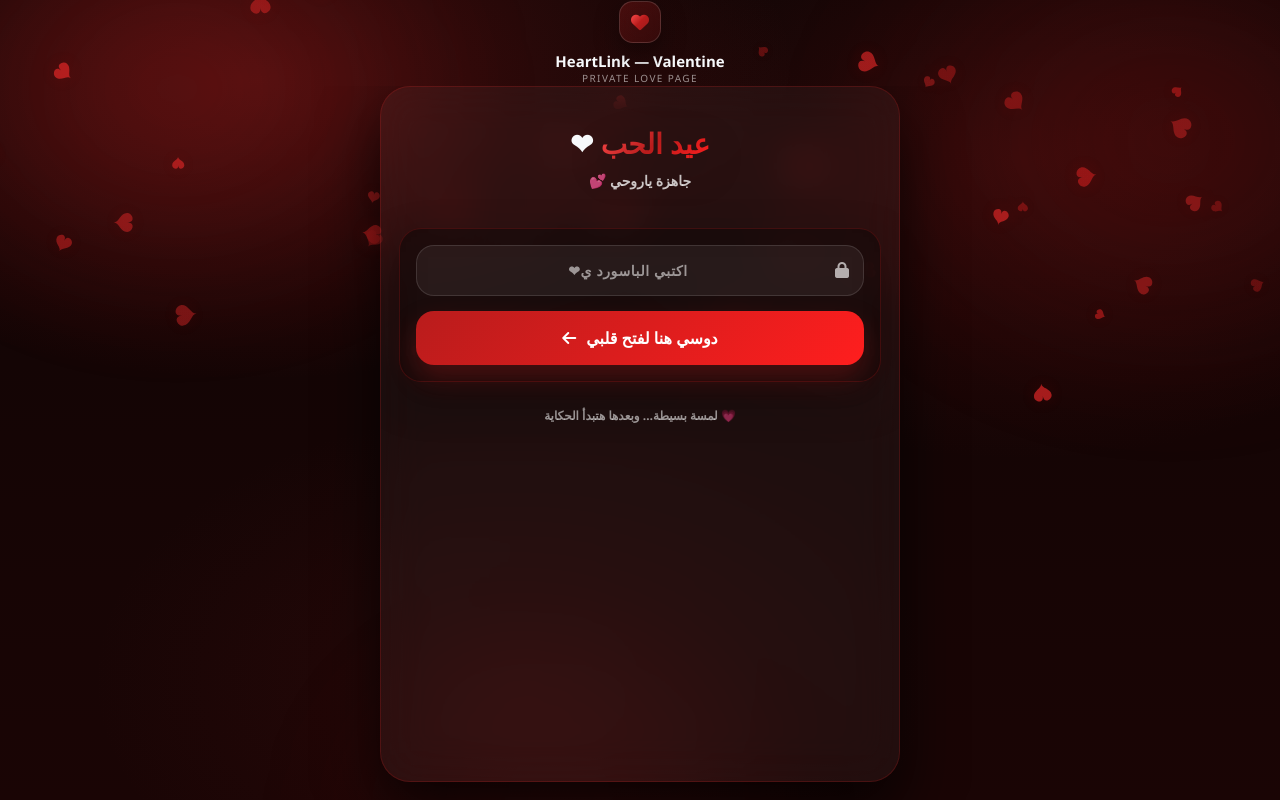
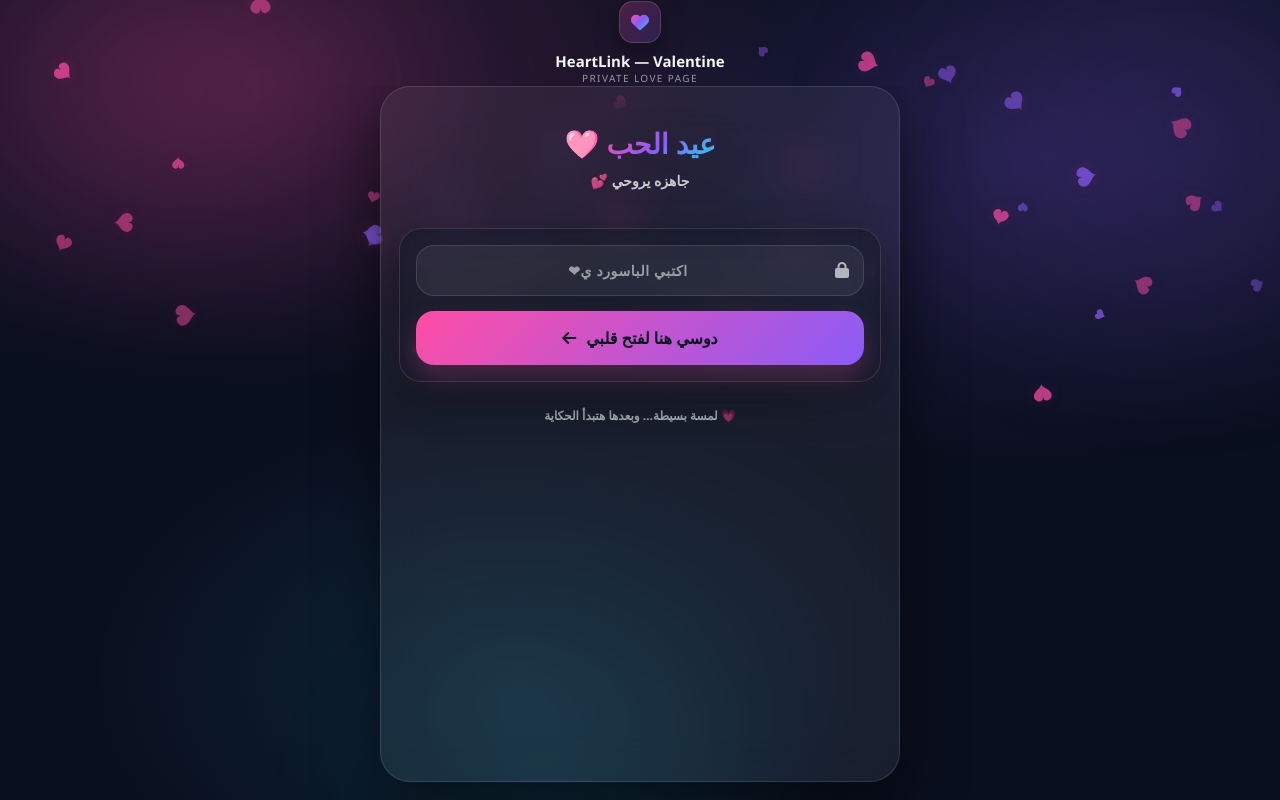
Before and after one commit to HeartLink349/hshsgs, a plain HTML site: page index.html in a window 1280 px wide. Drawn offline with Linux system fonts and the light colour scheme.

Commit message:
Update index.html

```diff
--- a/index.html
+++ b/index.html
@@ -8,13 +8,13 @@
   <link rel="stylesheet" href="https://cdnjs.cloudflare.com/ajax/libs/font-awesome/6.4.0/css/all.min.css"/>
   <style>
     :root{
-      --bg0:#0f0505; /* أسود مائل للأحمر الداكن */
-      --bg1:#1a0505;
+      --bg0:#0b1020;
+      --bg1:#0a0f1f;
       --text:#f8fafc;
-      --pink:#ff1e1e; /* أحمر فخم */
-      --violet:#b91c1c; /* أحمر داكن */
-      --cyan:#7f1d1d; /* أحمر نبيتي */
-      --shadow: 0 28px 60px rgba(0,0,0,.75);
+      --pink:#ff4da6;
+      --violet:#8b5cf6;
+      --cyan:#22d3ee;
+      --shadow: 0 28px 60px rgba(0,0,0,.55);
     }
     *{ box-sizing:border-box; -webkit-tap-highlight-color:transparent; font-family: "Segoe UI", system-ui, sans-serif; }
     html,body{ height:100%; }
@@ -23,18 +23,18 @@
       color:var(--text);
       overflow:hidden;
       background:
-        radial-gradient(900px 500px at 20% 10%, rgba(220,38,38,.25), transparent 60%),
-        radial-gradient(800px 500px at 80% 20%, rgba(153,27,27,.22), transparent 60%),
-        radial-gradient(700px 450px at 40% 85%, rgba(127,29,29,.15), transparent 60%),
+        radial-gradient(900px 500px at 20% 10%, rgba(255,77,166,.20), transparent 60%),
+        radial-gradient(800px 500px at 80% 20%, rgba(139,92,246,.18), transparent 60%),
+        radial-gradient(700px 450px at 40% 85%, rgba(34,211,238,.12), transparent 60%),
         linear-gradient(180deg, var(--bg0), var(--bg1));
     }
     .glow{
       position:fixed; inset:-100px; pointer-events:none; z-index:-2;
-      filter: blur(60px); opacity:.65;
+      filter: blur(60px); opacity:.55;
       background:
-        radial-gradient(500px 380px at 20% 20%, rgba(220,38,38,.35), transparent 60%),
-        radial-gradient(520px 400px at 85% 25%, rgba(185,28,28,.32), transparent 65%),
-        radial-gradient(420px 320px at 45% 90%, rgba(153,27,27,.22), transparent 60%);
+        radial-gradient(500px 380px at 20% 20%, rgba(255,77,166,.30), transparent 60%),
+        radial-gradient(520px 400px at 85% 25%, rgba(139,92,246,.28), transparent 65%),
+        radial-gradient(420px 320px at 45% 90%, rgba(34,211,238,.18), transparent 60%);
       animation: floaty 12s ease-in-out infinite alternate;
     }
     @keyframes floaty{
@@ -48,7 +48,7 @@
     .brand{ display:flex; align-items:center; flex-direction: column; gap:4px; min-width:0; text-align: center; }
     .logo{
       width:42px; height:42px; border-radius:14px; display:grid; place-items:center;
-      background: linear-gradient(135deg, rgba(220,38,38,.22), rgba(153,27,27,.18));
+      background: linear-gradient(135deg, rgba(255,77,166,.22), rgba(139,92,246,.18));
       border: 1px solid rgba(255,255,255,.14);
       box-shadow: 0 10px 24px rgba(0,0,0,.35);
       backdrop-filter: blur(14px);
@@ -56,7 +56,7 @@
     }
     .logo i{
       font-size:18px;
-      background: linear-gradient(135deg, #ff4d4d, #b91c1c, #991b1b);
+      background: linear-gradient(135deg, var(--pink), var(--violet), var(--cyan));
       -webkit-background-clip:text; -webkit-text-fill-color:transparent;
     }
     .brand h1{ margin:0; font-size:15px; font-weight:900; white-space:nowrap; }
@@ -68,8 +68,8 @@
     .card{
       width:100%; height:100%;
       border-radius: 30px;
-      background: rgba(255,255,255,.04);
-      border: 1px solid rgba(220,38,38,.2);
+      background: rgba(255,255,255,.06);
+      border: 1px solid rgba(255,255,255,.12);
       box-shadow: var(--shadow);
       backdrop-filter: blur(22px);
       overflow:hidden;
@@ -85,7 +85,7 @@
     .hero{ text-align:center; padding: 18px 14px 8px; width: 100%; }
     .hero h2{ margin:0; font-size:28px; font-weight:1000; line-height:1.2; }
     .gradtxt{
-      background: linear-gradient(135deg, #ff4d4d, #b91c1c, #ff1e1e);
+      background: linear-gradient(135deg, var(--pink), var(--violet), var(--cyan));
       -webkit-background-clip:text; -webkit-text-fill-color:transparent;
       filter: drop-shadow(0 10px 20px rgba(0,0,0,.35));
     }
@@ -101,8 +101,8 @@
 
     .panel{
       padding: 16px; border-radius: 22px;
-      border: 1px solid rgba(220,38,38,.2);
-      background: rgba(15,5,5,.6);
+      border: 1px solid rgba(255,255,255,.12);
+      background: rgba(10,14,30,.45);
       backdrop-filter: blur(18px);
       box-shadow: 0 16px 40px rgba(0,0,0,.35);
     }
@@ -113,7 +113,7 @@
       background: rgba(255,255,255,.06);
     }
     .input i{ color: rgba(255,255,255,.65); }
-    input[type="password"], input[type="text"]{
+    input[type="password"]{
       width:100%; border:none; outline:none; background:transparent; color: var(--text);
       font-size:14px; font-weight:800; letter-spacing:.6px; text-align: center;
     }
@@ -121,8 +121,8 @@
 
     .btn{
       border:none; cursor:pointer; padding: 16px 14px; border-radius: 18px; font-weight:1000;
-      color:#fff; background: linear-gradient(135deg, #b91c1c, #ff1e1e);
-      box-shadow: 0 14px 28px rgba(185,28,28,0.3);
+      color:#0b1020; background: linear-gradient(135deg, var(--pink), var(--violet));
+      box-shadow: 0 14px 28px rgba(255,77,166,0.22);
       transition: transform .12s ease;
       display:flex; align-items:center; justify-content:center; gap:10px;
       width: 100%; white-space:nowrap; font-size: 16px;
@@ -141,42 +141,40 @@
     .section-title{ text-align:center; margin: 4px 0 12px; font-size: 18px; font-weight:1000; width: 100%; }
     .timer{ display:grid; grid-template-columns: repeat(3, 1fr); gap: 10px; margin-top: 8px; width: 100%; }
     .tbox{
-      padding: 14px 10px; border-radius: 20px; border: 1px solid rgba(220,38,38,.2);
+      padding: 14px 10px; border-radius: 20px; border: 1px solid rgba(255,255,255,.12);
       background: rgba(255,255,255,.06); text-align:center; position:relative; overflow:hidden;
     }
     .tbox::before{
       content:""; position:absolute; inset:-40px;
-      background: radial-gradient(circle at 20% 20%, rgba(185,28,28,.2), transparent 55%),
-                radial-gradient(circle at 80% 80%, rgba(220,38,38,.15), transparent 55%);
+      background: radial-gradient(circle at 20% 20%, rgba(255,77,166,.18), transparent 55%),
+                radial-gradient(circle at 80% 80%, rgba(139,92,246,.16), transparent 55%);
       filter: blur(18px); opacity:.9;
     }
     .tbox > *{ position:relative; z-index:1; }
     .tval{ font-size: 22px; font-weight:1000; }
     .tlabel{ margin-top: 4px; font-size: 11px; color: rgba(255,255,255,.70); font-weight:900; letter-spacing:1px; text-transform:uppercase; }
 
-    .player, .video-panel{
+    .player{
       margin-top: 14px; padding: 14px; border-radius: 22px;
-      border: 1px solid rgba(220,38,38,.2);
-      background: rgba(15,5,5,.6);
+      border: 1px solid rgba(255,255,255,.12);
+      background: rgba(10,14,30,.45);
       backdrop-filter: blur(18px);
       box-shadow: 0 16px 40px rgba(0,0,0,.30);
       width: 100%;
     }
-    .video-panel video { width: 100%; border-radius: 15px; display: block; background: #000; }
-
     .player-top{ display:flex; align-items:center; justify-content:space-between; gap:12px; }
     .track{ display:flex; align-items:center; gap:10px; min-width:0; }
     .disc{
       width:42px; height:42px; border-radius:16px;
-      background: linear-gradient(135deg, rgba(220,38,38,.22), rgba(153,27,27,.18));
+      background: linear-gradient(135deg, rgba(255,77,166,.22), rgba(139,92,246,.18));
       border: 1px solid rgba(255,255,255,.12);
       display:grid; place-items:center;
       box-shadow: 0 10px 24px rgba(0,0,0,.25);
     }
-    .disc i{ font-size:16px; background: linear-gradient(135deg, #ff4d4d, #b91c1c);
+    .disc i{ font-size:16px; background: linear-gradient(135deg, var(--pink), var(--violet), var(--cyan));
       -webkit-background-clip:text; -webkit-text-fill-color:transparent; }
     .track-title{ font-weight:1000; font-size:13px; white-space:nowrap; overflow:hidden; text-overflow:ellipsis; }
-    .track-sub{ font-size:11px; color: #ff4d4d; font-weight:800; margin-top:2px; }
+    .track-sub{ font-size:11px; color: var(--pink); font-weight:800; margin-top:2px; }
 
     .pbtn{
       width:48px; height:48px; border-radius: 18px;
@@ -191,18 +189,18 @@
     .bar{ margin-top: 12px; display:flex; align-items:center; gap:10px; }
     .time{ font-size: 11px; color: rgba(255,255,255,.65); font-weight:900; min-width:42px; text-align:center; }
     .range{ flex:1; height: 10px; border-radius: 999px; background: rgba(255,255,255,.10); position:relative; cursor:pointer; overflow:hidden; }
-    .fill{ position:absolute; inset:0 auto 0 0; width:0%; background: linear-gradient(135deg, #b91c1c, #ff1e1e); border-radius: 999px; }
+    .fill{ position:absolute; inset:0 auto 0 0; width:0%; background: linear-gradient(135deg, var(--pink), var(--violet)); border-radius: 999px; }
     .knob{
       position:absolute; top:50%; width: 16px; height:16px; border-radius: 50%;
       background:#fff; transform: translate(-50%, -50%); left: 0%;
       box-shadow: 0 10px 24px rgba(0,0,0,.30);
-      border: 3px solid rgba(185,28,28,.35);
+      border: 3px solid rgba(255,77,166,.35);
       pointer-events:none;
     }
     .player-bottom{ display:flex; align-items:center; justify-content:space-between; gap:10px; margin-top: 12px; }
     .vwrap{ display:flex; align-items:center; gap:8px; width:45%; }
     .vwrap i{ color: rgba(255,255,255,.7); }
-    input[type="range"].vol{ width:100%; accent-color: #ff1e1e; }
+    input[type="range"].vol{ width:100%; accent-color: var(--pink); }
 
     .headline{ margin: 14px 0 8px; text-align:center; font-size: 18px; font-weight:1000; width: 100%; }
 
@@ -217,7 +215,7 @@
     .imgcard{
       border-radius: 20px;
       overflow:hidden;
-      border: 1px solid rgba(220,38,38,.2);
+      border: 1px solid rgba(255,255,255,.12);
       background: rgba(255,255,255,.06);
       box-shadow: 0 18px 40px rgba(0,0,0,.25);
       display:flex;
@@ -237,9 +235,9 @@
 
     .overlay{
       position:fixed; inset:0;
-      background: radial-gradient(800px 500px at 50% 30%, rgba(185,28,28,.2), transparent 55%),
-                radial-gradient(800px 520px at 50% 75%, rgba(153,27,27,.2), transparent 60%),
-                rgba(0,0,0,.8);
+      background: radial-gradient(800px 500px at 50% 30%, rgba(255,77,166,.16), transparent 55%),
+                radial-gradient(800px 520px at 50% 75%, rgba(139,92,246,.16), transparent 60%),
+                rgba(0,0,0,.65);
       backdrop-filter: blur(10px);
       display:flex; align-items:center; justify-content:center;
       padding: 18px;
@@ -250,8 +248,8 @@
     .overlay.show{ opacity:1; pointer-events:auto; }
     .letter{
       width:min(560px, 100%);
-      border-radius: 28px; border: 1px solid rgba(220,38,38,.3);
-      background: rgba(20,5,5,.85);
+      border-radius: 28px; border: 1px solid rgba(255,255,255,.14);
+      background: rgba(10,14,30,.65);
       box-shadow: 0 30px 80px rgba(0,0,0,.65);
       overflow:hidden;
       transform: translateY(10px) scale(.99);
@@ -285,8 +283,8 @@
       transform: translateX(-50%) translateY(20px);
       padding: 12px 14px;
       border-radius: 18px;
-      border:1px solid rgba(220,38,38,.3);
-      background: rgba(10,5,5,.85);
+      border:1px solid rgba(255,255,255,.14);
+      background: rgba(10,14,30,.70);
       backdrop-filter: blur(14px);
       box-shadow: 0 20px 50px rgba(0,0,0,.55);
       font-weight: 900;
@@ -298,7 +296,7 @@
     }
     .toast.show{ opacity:1; transform: translateX(-50%) translateY(0); }
     .toast .warn{
-      background: linear-gradient(135deg, #fbbf24, #ef4444);
+      background: linear-gradient(135deg, #fbbf24, #fb7185);
       -webkit-background-clip:text; -webkit-text-fill-color:transparent;
     }
 
@@ -329,8 +327,8 @@
         <section class="card active" id="page1" aria-label="Password Gate">
           <div class="card-inner">
             <div class="hero">
-              <h2><span class="gradtxt">عيد الحب</span> ❤</h2>
-              <p>جاهزة ياروحي 💕</p>
+              <h2><span class="gradtxt">عيد الحب</span> 🩷</h2>
+              <p>جاهزه يروحي 💕</p>
             </div>
 
             <div class="login-container">
@@ -338,7 +336,7 @@
                 <div class="field">
                   <div class="input">
                     <i class="fa-solid fa-lock"></i>
-                    <input id="pass" type="text" placeholder="اكتبي الباسورد ي❤" />
+                    <input id="pass" type="password" inputmode="numeric" autocomplete="one-time-code" placeholder="اكتبي الباسورد ي❤" />
                   </div>
                   <button class="btn" id="enterBtn">
                     دوسي هنا لفتح قلبي
@@ -399,37 +397,37 @@
                 </div>
               </div>
 
-              <audio id="audio" loop preload="auto" src="https://i.top4top.io/m_3694p5ako1.mp4"></audio>
+              <audio id="audio" loop preload="auto" src="https://j.top4top.io/m_3707qfnz61.mp4"></audio>
             </div>
 
             <div class="headline"><span class="gradtxt">بحبك انتي وبس</span> 💗</div>
 
             <div class="grid" aria-label="Gallery">
               <figure class="imgcard">
-                <div class="imgwrap"><img src="https://e.top4top.io/p_3693qdbdw1.jpg" alt="صورة 1"></div>
+                <div class="imgwrap"><img src="https://files.catbox.moe/vhvc6m.jpg" alt="صورة 1"></div>
                 <figcaption class="cap">إنتِ أجمل صدفة <span class="tiny">في حياتي كلها</span></figcaption>
               </figure>
               <figure class="imgcard">
-                <div class="imgwrap"><img src="https://c.top4top.io/p_3693ehfes1.jpg" alt="صورة 2"></div>
+                <div class="imgwrap"><img src="https://files.catbox.moe/o351kp.jpg" alt="صورة 2"></div>
                 <figcaption class="cap">ضحكتك وطن <span class="tiny">وأنا ساكن فيه</span></figcaption>
               </figure>
               <figure class="imgcard">
-                <div class="imgwrap"><img src="https://f.top4top.io/p_36938g3b81.jpg" alt="صورة 3"></div>
+                <div class="imgwrap"><img src="https://files.catbox.moe/5ryowt.jpg" alt="صورة 3"></div>
                 <figcaption class="cap">معاكِ كل حاجة <span class="tiny">بتبقى أحلى</span></figcaption>
               </figure>
               <figure class="imgcard">
-                <div class="imgwrap"><img src="https://h.top4top.io/p_3693ylcgn1.jpg" alt="صورة 4"></div>
+                <div class="imgwrap"><img src="https://files.catbox.moe/pcqf9h.jpg" alt="صورة 4"></div>
+                <figcaption class="cap">قلبك أمان <span class="tiny">وأنا اختارته</span></figcaption>
+              </figure>
+              <figure class="imgcard">
+                <div class="imgwrap"><img src="https://files.catbox.moe/r1z18a.jpg" alt="صورة 5"></div>
                 <figcaption class="cap">كل يوم معاكي <span class="tiny">عيد</span></figcaption>
               </figure>
               <figure class="imgcard">
-                <div class="imgwrap"><img src="https://i.top4top.io/p_36894f3n71.jpg" alt="صورة 5"></div>
+                <div class="imgwrap"><img src="https://files.catbox.moe/z77ibh.jpg" alt="صورة 6"></div>
                 <figcaption class="cap">بحب تفاصيلك <span class="tiny">كلها</span></figcaption>
               </figure>
             </div>
-
-            <div class="video-panel"><video class="love-video" controls src="https://i.top4top.io/m_3693vvb1w1.mp4"></video></div>
-            <div class="video-panel"><video class="love-video" controls src="https://j.top4top.io/m_3693d6ppj1.mp4"></video></div>
-            <div class="video-panel"><video class="love-video" controls src="https://k.top4top.io/m_3693ystsh1.mp4"></video></div>
 
             <div class="cta">
               <button class="btn" id="msgBtn">
@@ -462,27 +460,16 @@
 
   <script>
     const PASSWORD = "24";
-
-    function getStartDate() {
-      const now = new Date();
-      const start = new Date(now.getTime());
-      start.setFullYear(now.getFullYear() - 4);
-      start.setMonth(now.getMonth() - 8);
-      start.setDate(now.getDate() - 20);
-      start.setHours(now.getHours() - 8);
-      return start;
-    }
-
-    const STORY_START = getStartDate();
+    const STORY_START = new Date("2021-05-29T00:00:00");
 
     const page1 = document.getElementById("page1");
     const page2 = document.getElementById("page2");
     const pass = document.getElementById("pass");
     const enterBtn = document.getElementById("enterBtn");
     const toast = document.getElementById("toast");
+
     const audio = document.getElementById("audio");
     const playBtn = document.getElementById("playBtn");
-    const loveVideos = document.querySelectorAll(".love-video");
 
     function showToast(){
       toast.classList.add("show");
@@ -517,46 +504,40 @@
     const elMI = document.getElementById("mi");
     const elSS = document.getElementById("ss");
 
-    function updateCounter() {
-      const now = new Date();
-      const start = STORY_START;
-      let diff = now - start;
+    // التصحيح هنا: دالة دقيقة لحساب الفرق بدون أرقام سالبة
+    function diffYMDHMS(from, to){
+      let y = to.getFullYear() - from.getFullYear();
+      let m = to.getMonth() - from.getMonth();
+      let d = to.getDate() - from.getDate();
+      let h = to.getHours() - from.getHours();
+      let mi = to.getMinutes() - from.getMinutes();
+      let s = to.getSeconds() - from.getSeconds();
 
-      const years = Math.floor(diff / (1000 * 60 * 60 * 24 * 365.25));
-      const months = Math.floor((diff / (1000 * 60 * 60 * 24 * 30.44)) % 12);
-      const days = Math.floor((diff / (1000 * 60 * 60 * 24)) % 30.44);
-      const hours = Math.floor((diff / (1000 * 60 * 60)) % 24);
-      const minutes = Math.floor((diff / (1000 * 60)) % 60);
-      const seconds = Math.floor((diff / 1000) % 60);
+      if (s < 0) { s += 60; mi--; }
+      if (mi < 0) { mi += 60; h--; }
+      if (h < 0) { h += 24; d--; }
+      if (d < 0) {
+        // الحصول على عدد الأيام في الشهر السابق
+        let prevMonth = new Date(to.getFullYear(), to.getMonth(), 0).getDate();
+        d += prevMonth;
+        m--;
+      }
+      if (m < 0) { m += 12; y--; }
 
-      elYY.textContent = years;
-      elMM.textContent = months;
-      elDD.textContent = days;
-      elHH.textContent = String(hours).padStart(2, '0');
-      elMI.textContent = String(minutes).padStart(2, '0');
-      elSS.textContent = String(seconds).padStart(2, '0');
+      return { years: y, months: m, days: d, hours: h, minutes: mi, seconds: s };
     }
 
-    setInterval(updateCounter, 1000);
-    updateCounter();
-
-    loveVideos.forEach(vid => {
-      vid.addEventListener("play", () => {
-        audio.pause();
-        setPlayIcon(false);
-        loveVideos.forEach(v => { if(v !== vid) v.pause(); });
-      });
-      vid.addEventListener("pause", () => {
-        if (!audio.paused === false) {
-           audio.play().catch(()=>{});
-           setPlayIcon(true);
-        }
-      });
-      vid.addEventListener("ended", () => {
-        audio.play().catch(()=>{});
-        setPlayIcon(true);
-      });
-    });
+    const pad2 = (n)=> String(n).padStart(2,"0");
+    function tick(){
+      const d = diffYMDHMS(STORY_START, new Date());
+      elYY.textContent = d.years;
+      elMM.textContent = d.months;
+      elDD.textContent = d.days;
+      elHH.textContent = pad2(d.hours);
+      elMI.textContent = pad2(d.minutes);
+      elSS.textContent = pad2(d.seconds);
+    }
+    setInterval(tick, 1000); tick();
 
     const seek = document.getElementById("seek");
     const fill = document.getElementById("fill");
@@ -578,14 +559,8 @@
     });
     audio.addEventListener("play", ()=> setPlayIcon(true));
     audio.addEventListener("pause", ()=> setPlayIcon(false));
-    playBtn.addEventListener("click", ()=>{
-      if(audio.paused) {
-        loveVideos.forEach(v => v.pause());
-        audio.play().catch(()=>{});
-      } else {
-        audio.pause();
-      }
-    });
+
+    playBtn.addEventListener("click", ()=>{ audio.paused ? audio.play().catch(()=>{}) : audio.pause(); });
 
     function seekTo(clientX){
       const r = seek.getBoundingClientRect();
@@ -667,14 +642,14 @@
 
         const grad = ctx.createLinearGradient(h.x-h.s, h.y-h.s, h.x+h.s, h.y+h.s);
         if(h.c){
-          grad.addColorStop(0, `rgba(220,38,38,${h.a})`);
-          grad.addColorStop(1, `rgba(153,27,27,${h.a*0.9})`);
+          grad.addColorStop(0, `rgba(255,77,166,${h.a})`);
+          grad.addColorStop(1, `rgba(139,92,246,${h.a*0.9})`);
         }else{
-          grad.addColorStop(0, `rgba(185,28,28,${h.a})`);
-          grad.addColorStop(1, `rgba(127,29,29,${h.a*0.8})`);
+          grad.addColorStop(0, `rgba(139,92,246,${h.a})`);
+          grad.addColorStop(1, `rgba(34,211,238,${h.a*0.8})`);
         }
         ctx.fillStyle = grad;
-        ctx.shadowColor = "rgba(220,38,38,.18)";
+        ctx.shadowColor = "rgba(255,77,166,.18)";
         ctx.shadowBlur = 18*DPR;
 
         ctx.save();
```
